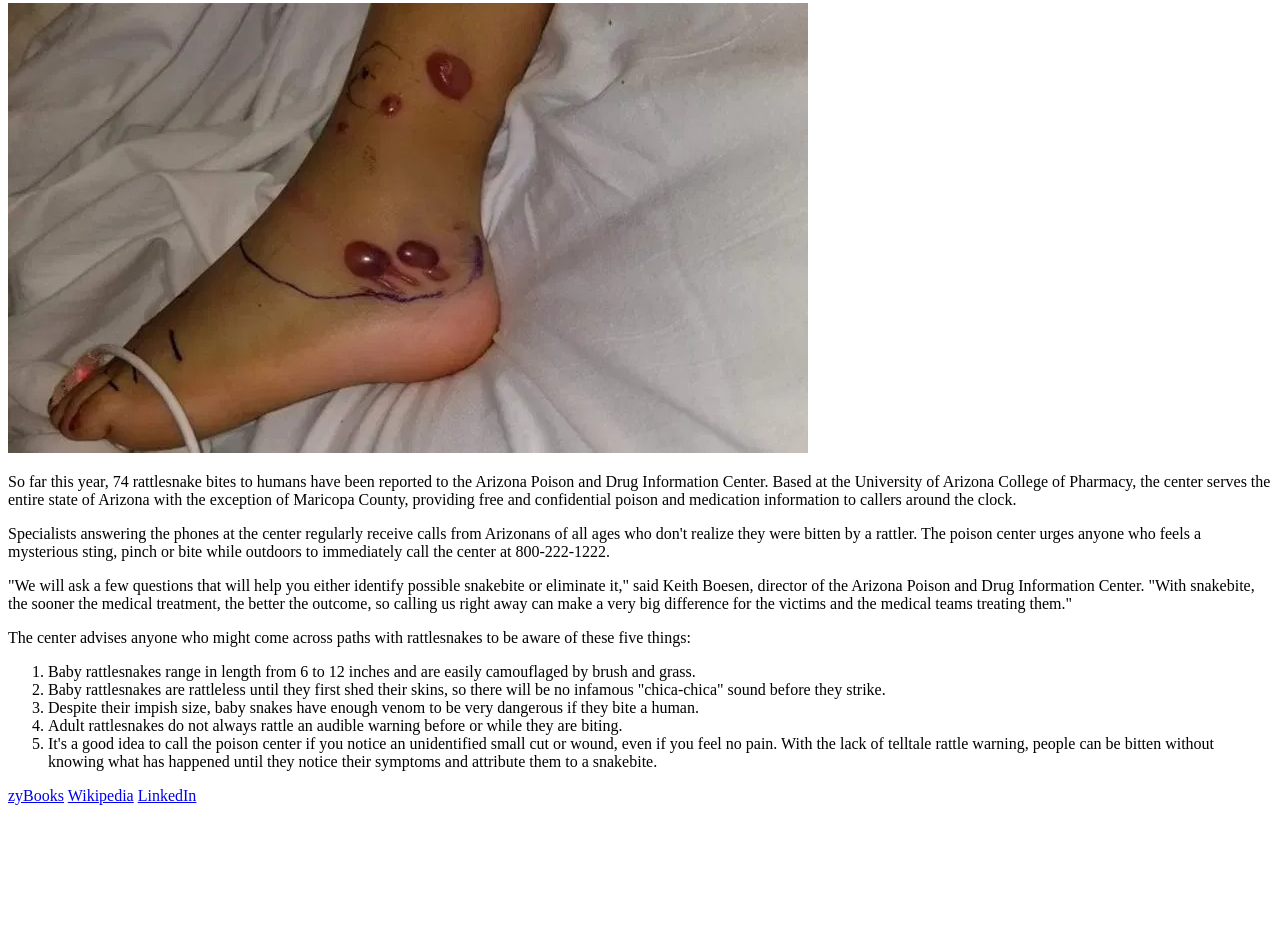
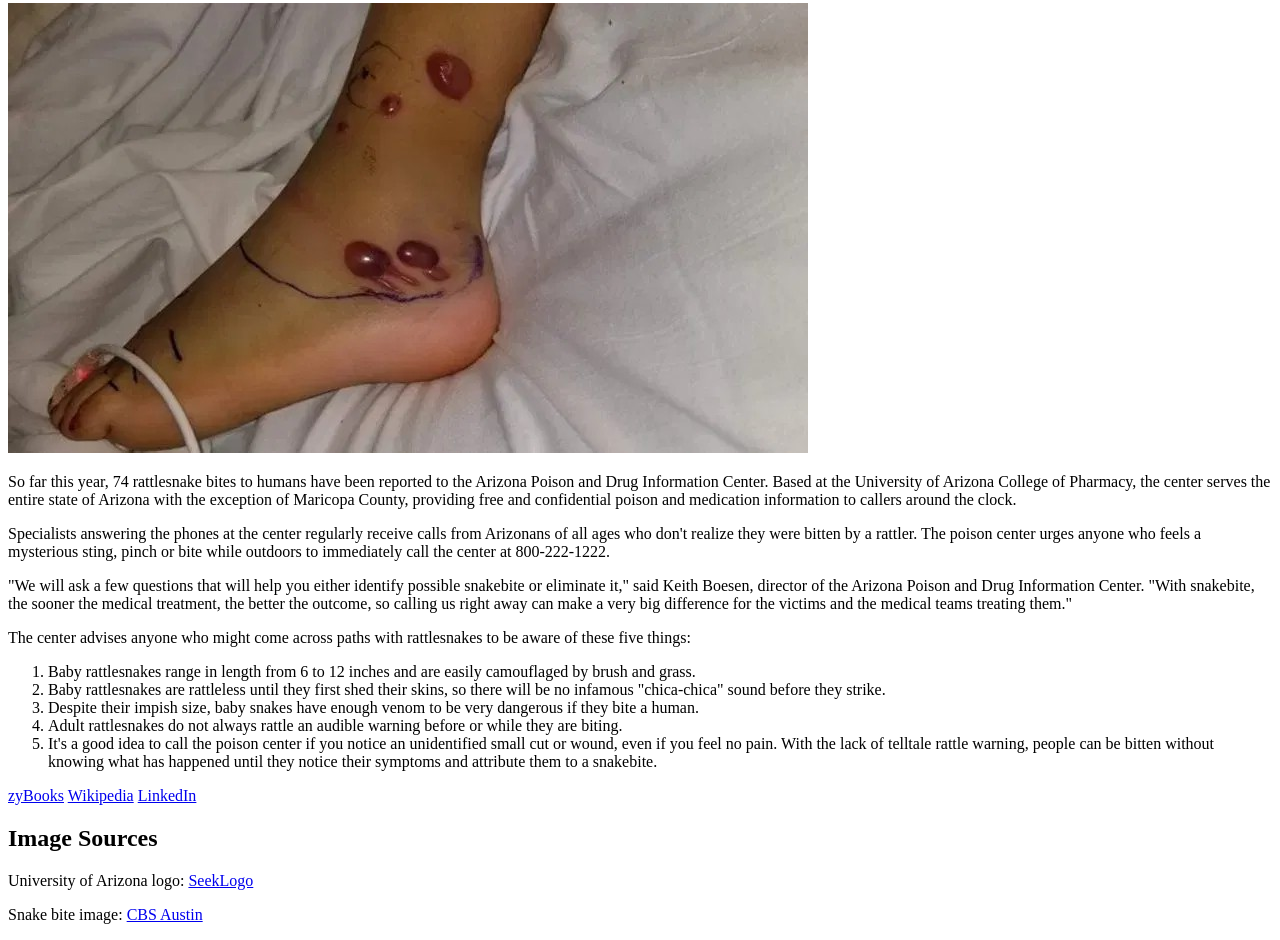
Before and after one commit to Buffaloe55/Lab-More-HTML-Ch3-, a website: page index.html in a window 1280 px wide. Shown: the part 195-1135 px from the top of the page. Before the commit the page ends 1016 px from the top, so only its background shows below. Drawn offline with Linux system fonts and the light colour scheme; files that its build step writes are made by us from their sources; files whose address does not match are found by name.

Commit message:
Rough draft. Saving then Testing

```diff
--- a/index.html
+++ b/index.html
@@ -10,7 +10,7 @@
 </head>
 
 <body>
-  <img src="UniviersityLogo.png" alt="Logo of The University of Arizona">
+  <img src="UniversityLogo.png" alt="Logo of The University of Arizona">
   <h1>5 Things to Know About Rattlesnakes and Their Babies</h1>
   <p>UA College of Pharmacy | Aug. 6, 2014</p>
   <p>Arguably, snake season is year-round in Arizona, a state known for its rattlers. But baby rattlesnakes are born
@@ -45,6 +45,15 @@
   <p>
       <a href="https://www.zybooks.com/">zyBooks</a> <a href="https://www.wikipedia.org/">Wikipedia</a> <a href="https://www.linkedin.com/">LinkedIn</a>
   </p>
+  <h2>Image Sources</h2>
+  <p>
+      University of Arizona logo:
+      <a href="https://seeklogo.com/vector-logo/317354/university-of-arizona-a">SeekLogo</a>
+  </p>
+  <p>
+      Snake bite image:
+      <a href="https://cbsaustin.com/news/local/little-girl-bitten-by-rattlesnake-suffers-setback-as-swelling-blisters-worsen">CBS Austin</a>
+  </p>
 </body>
 
 </html>
```
